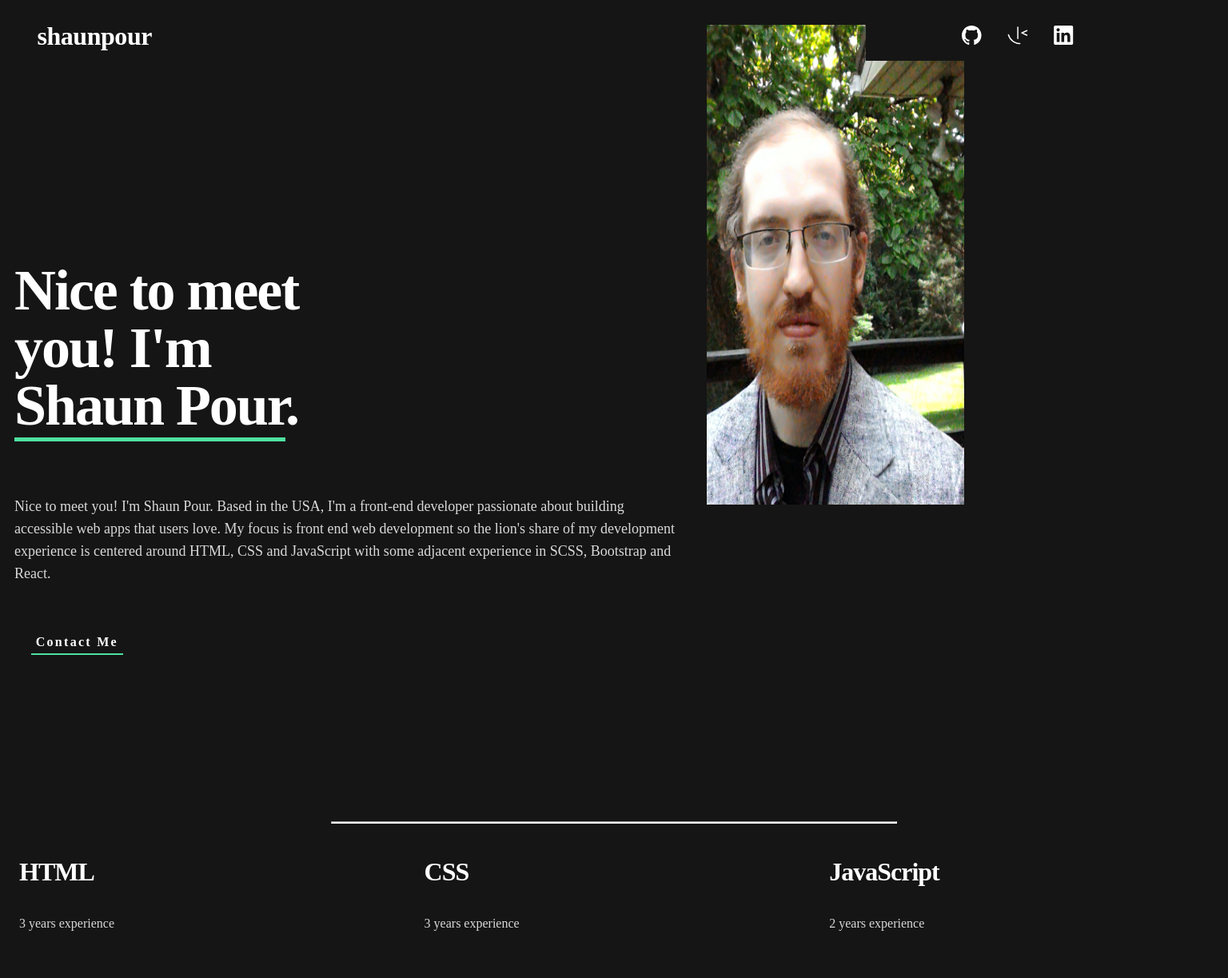
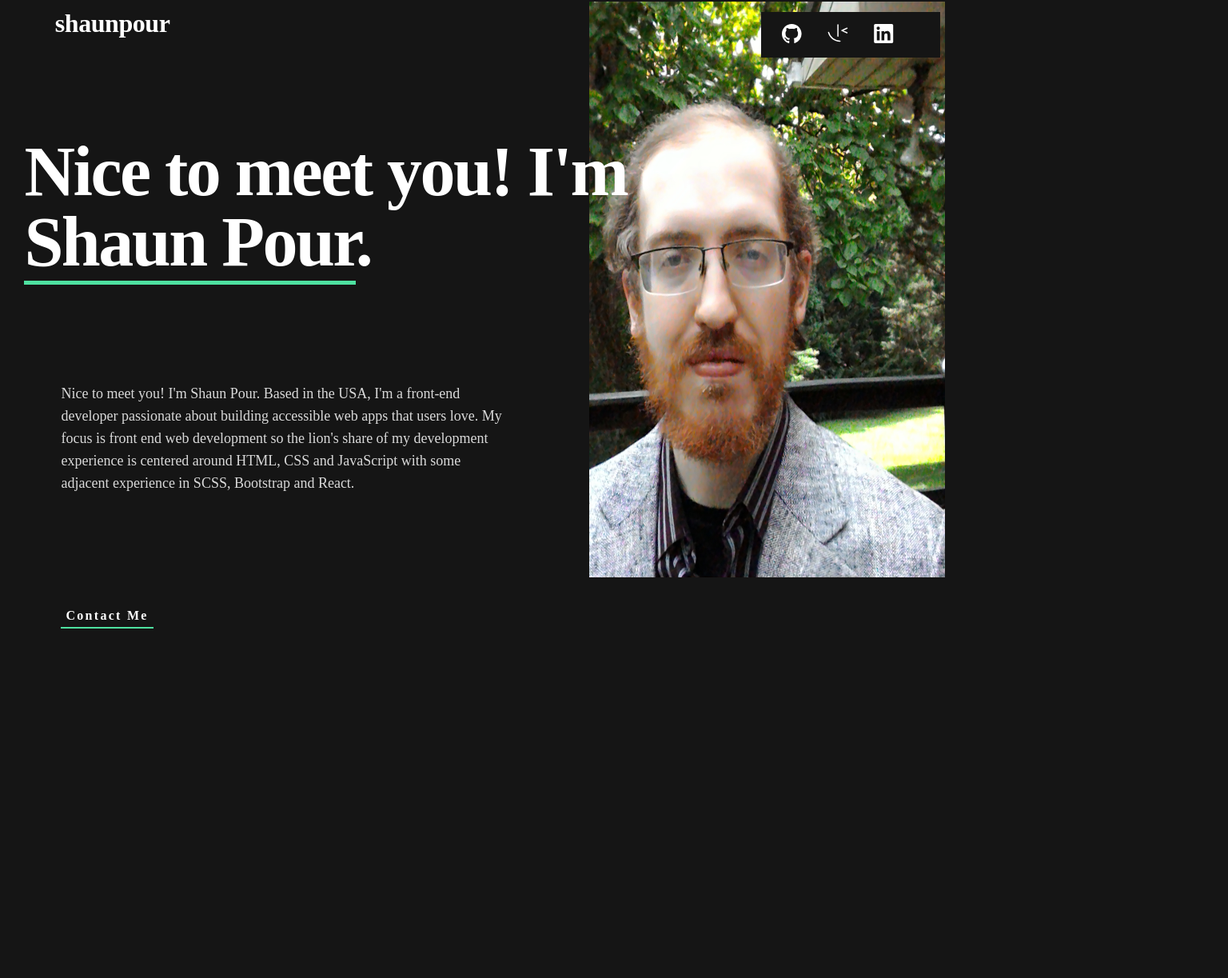
Before and after one commit to ShaunPour/single-page-developer-portfolio, a React (Vite) app: page / in a window 1536 px wide. Shown: the top 1223 px of the page at 80% size. Built offline with nearby package versions, Linux system fonts and the light colour scheme.

Commit message:
Finished 1440px desktop viewport display

```diff
--- a/src/App.css
+++ b/src/App.css
@@ -428,7 +428,6 @@ hr {
       position: absolute;
       bottom: 60px;
       left: 35px;
-      overflow:visible;
     }
 
     .name-footer {
@@ -445,7 +444,169 @@ hr {
   }
 
   @media (min-width: 1024px) {
+
+    body {
+      width: 1024px;
+    }
+
+    .title {
+      margin-bottom: 5vh;
+    }
+
+    .me {
+      position: relative;
+      bottom: 22vh;
+    }
+
+    nav {
+      left: 60vw;
+      top: -10vh;
+      width: 192.492px;
+      height: 25px;
+    }
     .skills {
       grid-template-columns: repeat(3, 33.33%);
+      position: relative;
+      left: 55px;
+    }
+
+    hr {
+      width: 855px;
+      left: -2em;
+    }
+
+    hr:last-of-type {
+      left: 7.5em;
+    }
+
+    footer,body {
+      overflow-x: hidden;
+      width: 1024px;
+    }
+
+    .name-footer {
+      bottom: 4.5em;
+      left: -15em;
     }
   }
+
+  @media (min-width: 1440px) {
+
+    .title {
+      position: relative;
+      left: 15vw;
+      bottom: 2vh;
+      margin-bottom: 2em;
+    }
+
+    .me {
+      width: 445px;
+      height: 720px;
+      top: -11.3em;
+      left: 61vw;
+    }
+
+    nav {
+      width: 192.492px;
+      height: 25px;
+      left: 75vw;
+      top: -13.8vh;
+    }
+
+    hr {
+      width: 1110px;
+      left: 14vw;
+    }
+
+    .intro-title,.projects-title {
+      font-size: 88px;
+      line-height: 88px;
+      letter-spacing: -2.5px;
+    }
+
+    .intro-title {
+      width: 55%;
+      z-index: 500;
+    }
+
+    .intro-title,.bio,.contact-upper {
+      position: relative;
+      left: 15vw;
+      bottom: 101vh;
+    }
+
+    .bio,.contact-upper {
+      left: 18vw;
+    }
+
+    .bio {
+      width: 39%;
+    }
+
+    .contact-upper {
+      bottom: 86vh;
+    }
+
+    .card-title {
+      font-size: 48px;
+      line-height: 56px;
+      letter-spacing: -1.5px;
+    }
+
+    .skills,.projects {
+      left: 21vw;
+    }
+
+    .projects {
+      bottom: 30vh;
+    }
+
+    .project .card-title {
+      width: 65%;
+    }
+
+    footer {
+      width: 1440px;
+      height: 675px;
+      left: 13.8vw;
+    }
+
+    .footer-txt,.footer-title {
+      text-align: left;
+      position: relative;
+      left: 10vw;
+      top: 6vh;
+    }
+
+    .footer-form {
+      position: relative;
+      left: 20vw;
+      bottom: 15vw;
+    }
+
+    .contact-lower {
+      left: 11vw;
+    }
+
+    hr:last-of-type {
+      bottom: 12vh;
+    }
+
+    .name-footer {
+      bottom: 9em;
+      left: -21em;
+    }
+
+    .social {
+      bottom: -30em;
+      right: 14em;
+    }
+
+    .code,.site {
+      left: -10vw;
+    }
+
+    .site {
+      left: -16vw;
+    }
+  }
```
